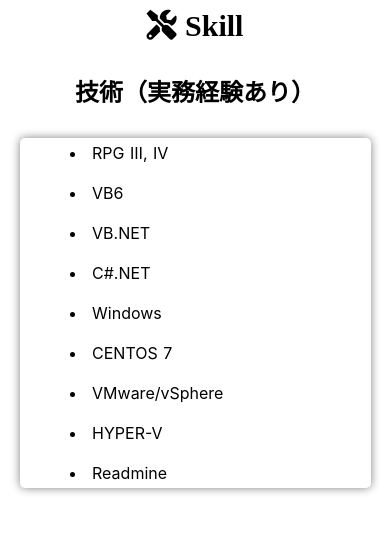
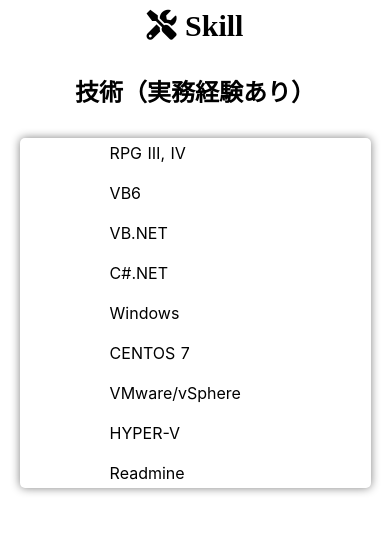
Before and after one commit to birnamwood/nuxtjs_portfolio, a Nuxt app: page / in a window 390 px wide. Shown: the part 1560-2098 px from the top of the page. Built offline with nearby package versions, Linux system fonts and the light colour scheme; what vue-smoothscroll would draw is missing.

Commit message:
リストスタイルと幅の変更

```diff
--- a/components/Skill.vue
+++ b/components/Skill.vue
@@ -116,12 +116,13 @@
 }
 
 .tool-list {
-  width: 40%;
+  width: 50%;
   margin: auto;
 }
 .tool-list li {
   margin: 10px;
   padding: 5px;
+  list-style: none;
 }
 
 @media (max-width: 640px) {
@@ -137,7 +138,7 @@
   font-size:18px;
   }
   .tool-list {
-    width: 70%;
+    width: 65%;
   }
 }
 
@@ -154,7 +155,7 @@
     font-size:16px;
   }
   .tool-list {
-    width: 90%;
+    width: 80%;
   }
 }
 
--- a/nuxt.config.js
+++ b/nuxt.config.js
@@ -15,9 +15,9 @@
     ]
   },
   //
-  // router: {
-  //   base: '/nuxtjs_portfolio/'
-  // },
+  router: {
+    base: '/nuxtjs_portfolio/'
+  },
   //
   plugins: [{ src: '~/plugins/vue-carousel', mode: 'client' }],
   plugins: [{ src: '~/plugins/vue-smoothscroll', mode: 'client' }],
```
